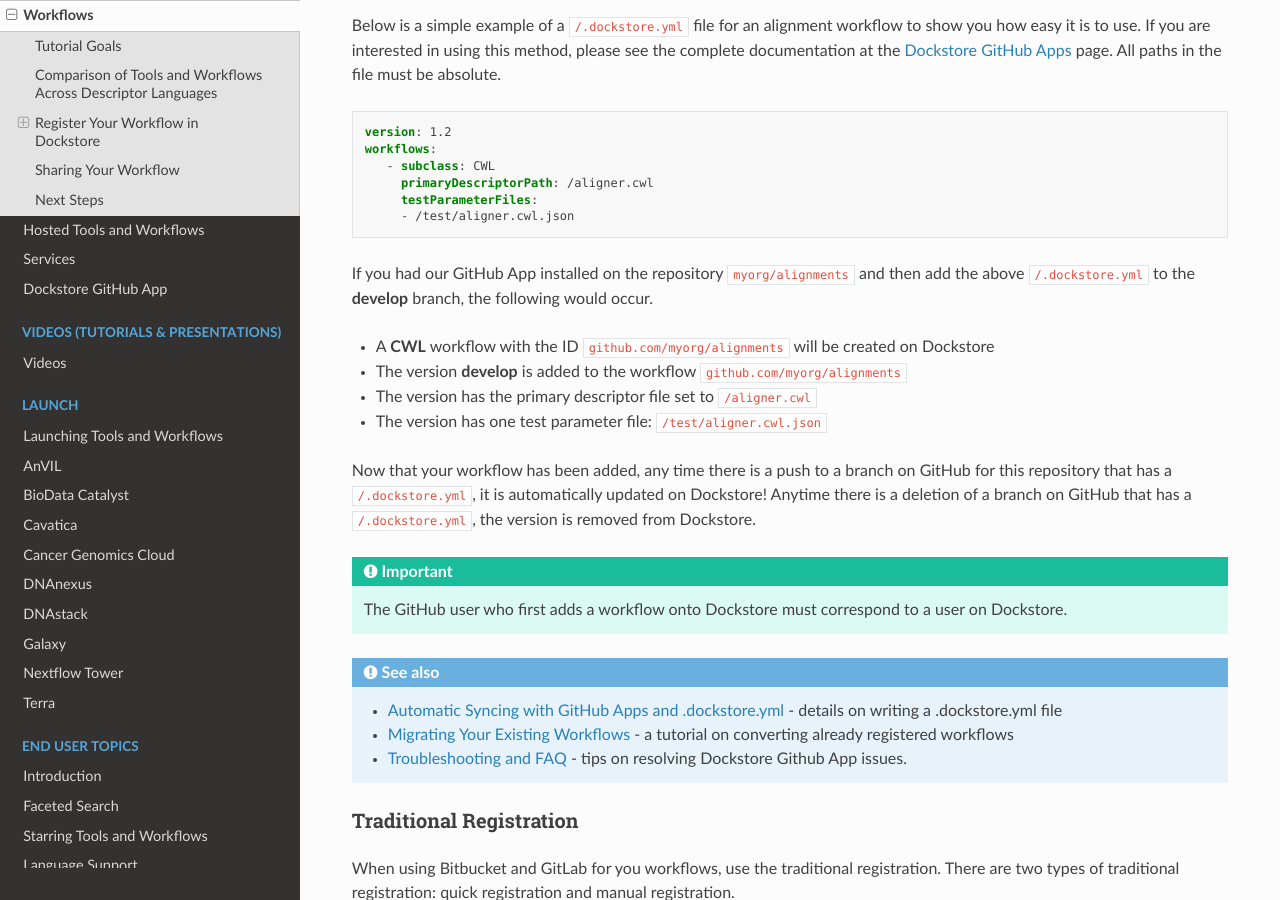
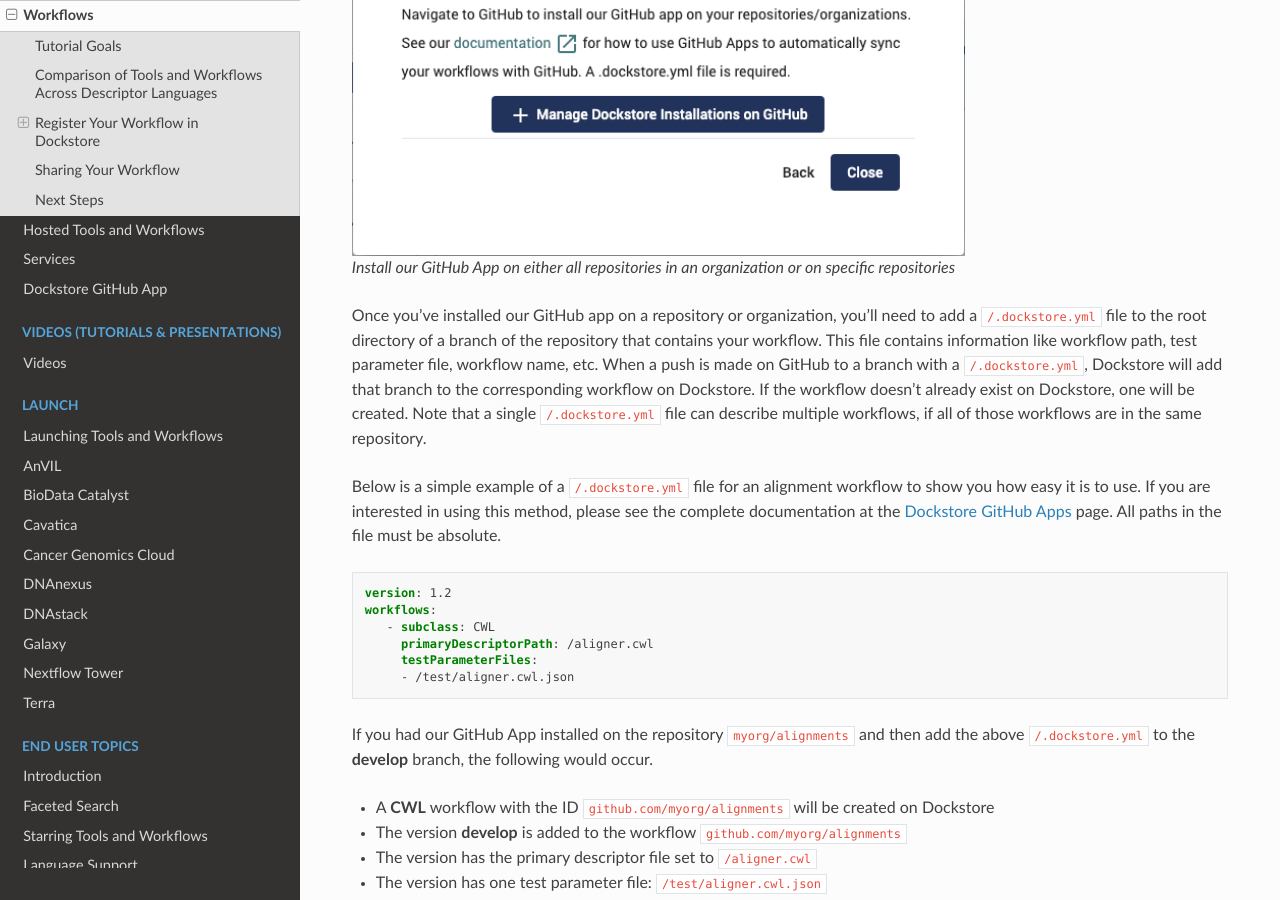
Before and after one commit to dockstore/dockstore-documentation, a Sphinx documentation site: the page built from docs/getting-started/dockstore-workflows.rst, in a window 1280 px wide and 900 px high, scrolled down 3152 px. Built offline with Sphinx 7.4.7 and the Read the Docs theme 2.0.0, drawn with Linux system fonts in a browser that asks for light colours.

Commit message:
Fix captions, get bigger

```diff
--- a/docs/getting-started/dockstore-workflows.rst
+++ b/docs/getting-started/dockstore-workflows.rst
@@ -123,8 +123,8 @@
 .. image:: /assets/images/docs/register-workflow-github-apps.png
    :width: 40 %
 
-.. image:: /assets/images/docs/gh-app-reg-1.png
-   :width: 40 %
+.. figure:: /assets/images/docs/gh-app-reg-1.png
+   :width: 70 %
 
    Install our GitHub App on either all repositories in an organization or on specific repositories
 
```
